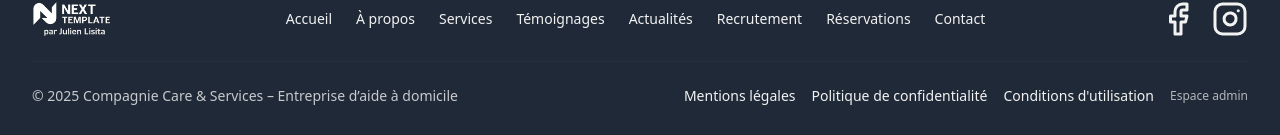
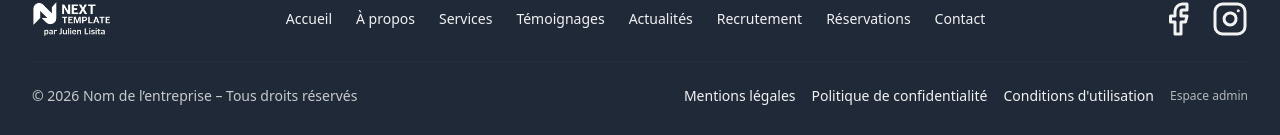
Before and after one commit to julienlisita/nextjs-ts-tailwind-template, a Next.js app: page / in a window 1280 px wide. Shown: the part 3935-4070 px from the top of the page. Built offline with nearby package versions, Linux system fonts and the light colour scheme.

Commit message:
refactor(footer): make copyright text generic

```diff
--- a/src/components/layout/Footer.tsx
+++ b/src/components/layout/Footer.tsx
@@ -60,7 +60,7 @@ export default function Footer() {
       {/* Bloc inférieur */}
       <div className="footer-bottom">
         <p className="footer-copy">
-          © 2025 Compagnie Care & Services – Entreprise d’aide à domicile
+          © {new Date().getFullYear()} Nom de l’entreprise – Tous droits réservés
         </p>
         <nav className="footer-legal">
           <Link href="/legal/imprint">Mentions légales</Link>
```
